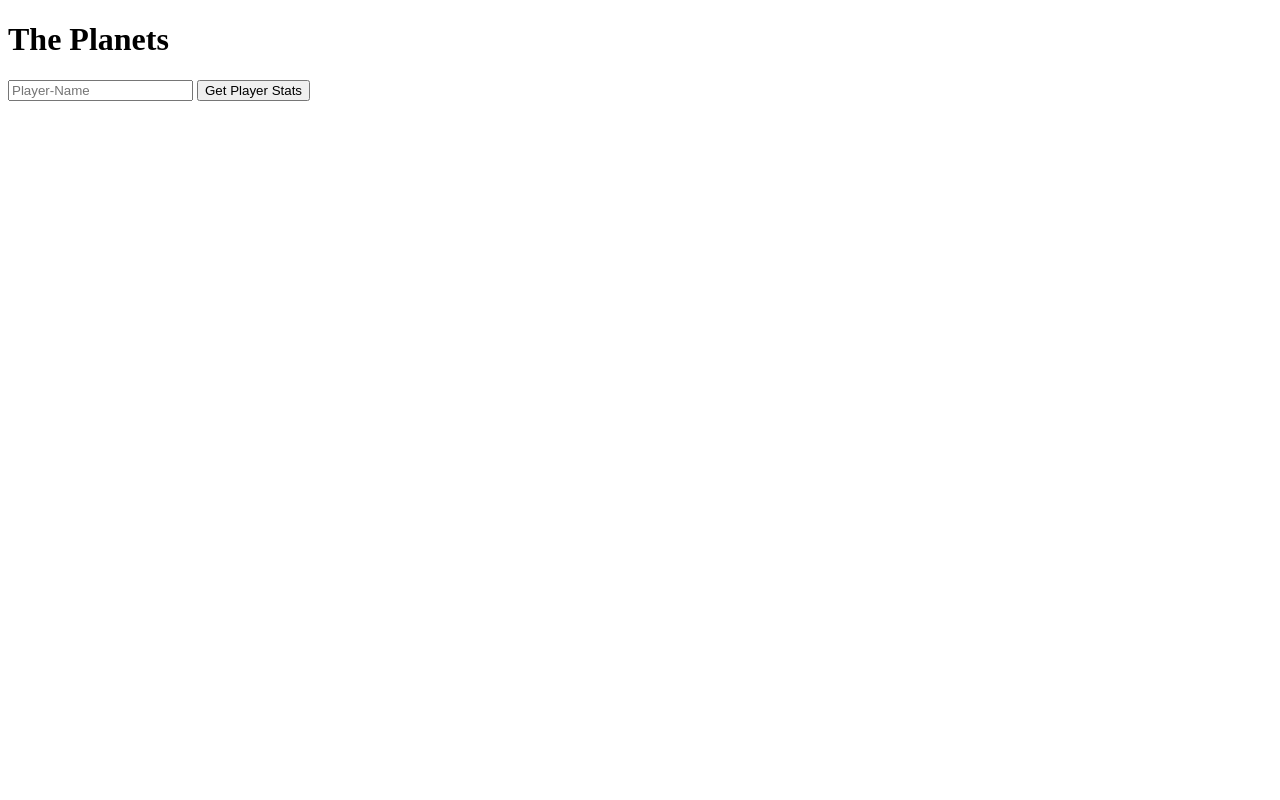
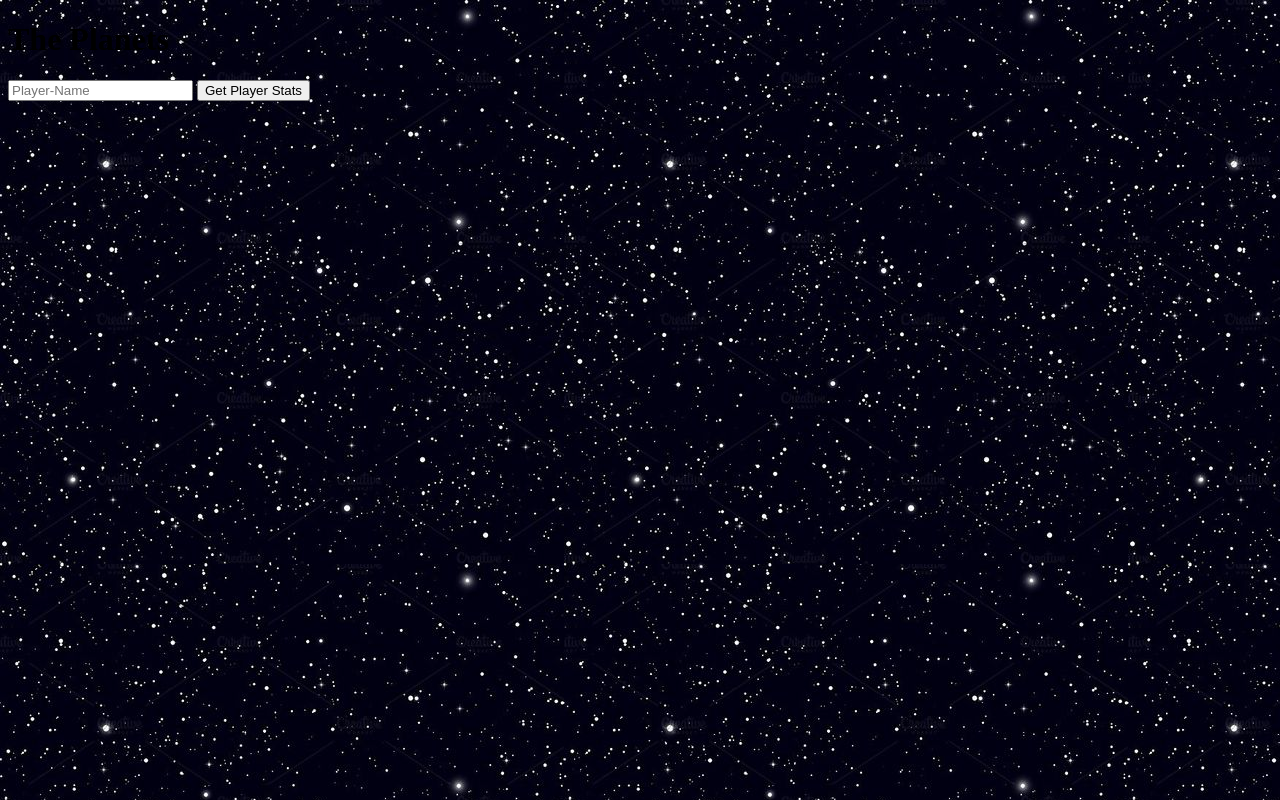
Before and after one commit to kidslyce/kidslyce.github.io, a plain HTML site: page index.html in a window 1280 px wide. Drawn offline with nearby package versions, Linux system fonts and the light colour scheme; files whose address does not match are found by name.

Commit message:
image upload

```diff
--- a/CSS/style.css
+++ b/CSS/style.css
@@ -9,6 +9,6 @@ h1 {
     font-family: 'Alata', sans-serif;
 } */
 
-.container {
-    background-image: url ("https://i.pinimg.com/originals/67/02/32/670232f4144343e71cbe7b11b7f4e232.jpg");
+body {
+    background-image: url("file:///Users/kellenchumley/Desktop/kidslyce.github.io/imgs/background_img.jpg");
 }
```
Also changed, not shown: imgs/planet_images/Tatooine.jpg (added), imgs/planet_images/forest_moon_of_endor copy.jpg (added), imgs/planet_images/forest_moon_of_endor.jpg (added), imgs/planet_images/hoth.jpg (added).
